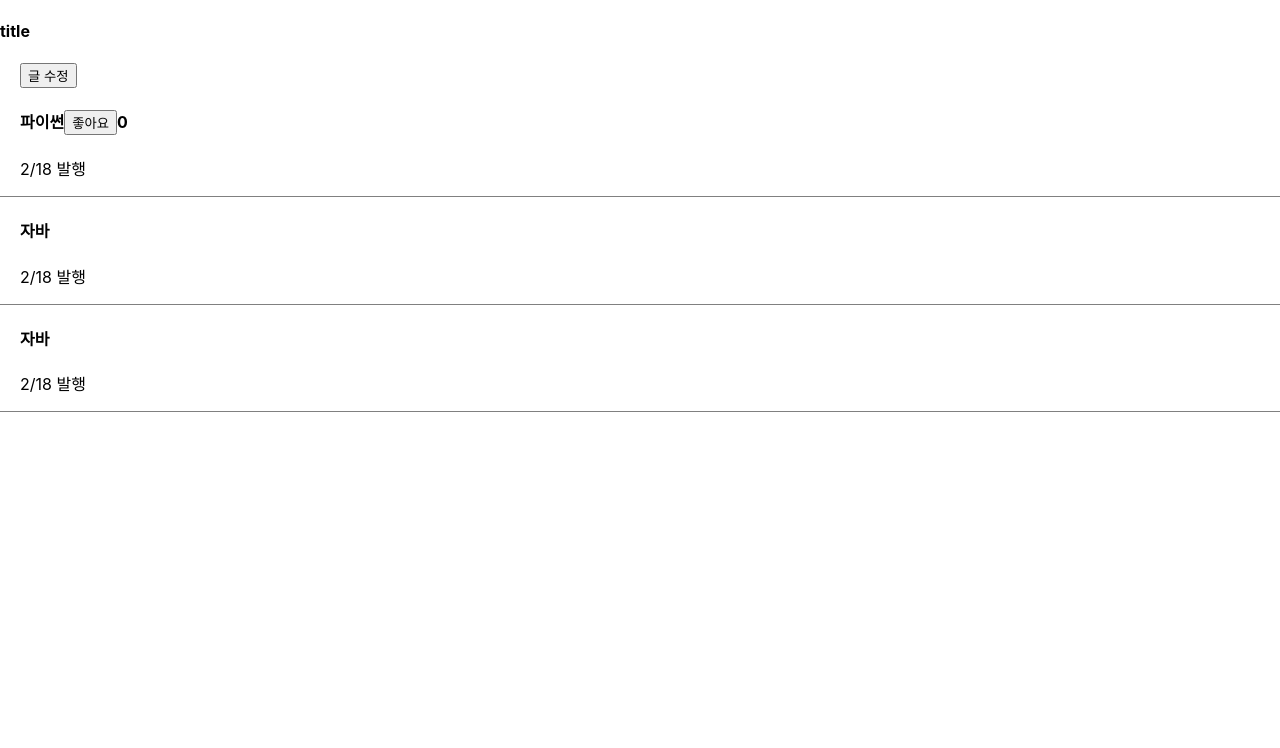
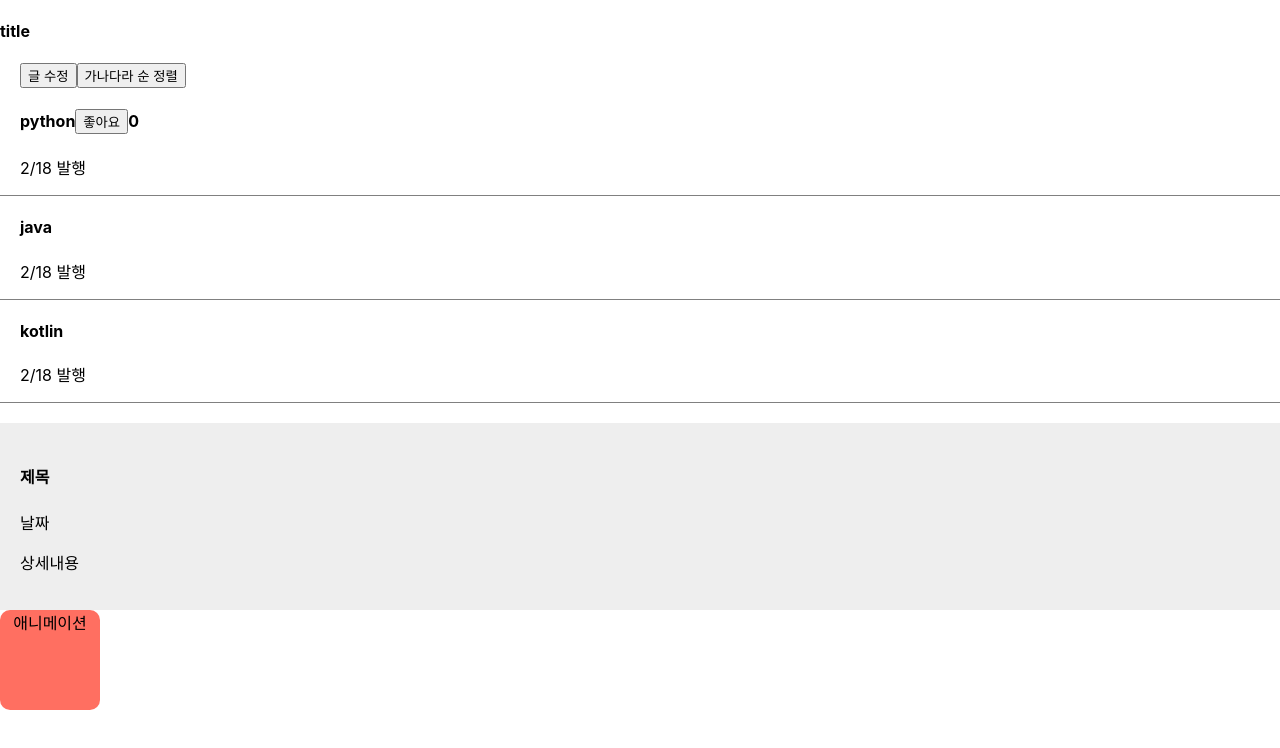
Before and after one commit to eojin312/react, a React (Create React App) app: page / in a window 1280 px wide. Shown: the top 748 px of the page. Built offline with nearby package versions, Linux system fonts and the light colour scheme.

Commit message:
다른 function 을 통해 컴포넌트 만들기

```diff
--- a/src/App.css
+++ b/src/App.css
@@ -21,6 +21,13 @@ div {
   border-bottom: 1px solid grey;
 }
 
+.modal {
+  margin-top: 20px;
+  padding: 20px;
+  background: #eee;
+  text-align: left;
+}
+
 @media (prefers-reduced-motion: no-preference) {
   .App-logo {
     animation: App-logo-spin infinite 20s linear;
@@ -42,6 +49,19 @@ div {
   color: #61dafb;
 }
 
+.animated-div {
+  width: 100px;
+  height: 100px;
+  background-color: #ff6f61;
+  border-radius: 10px;
+  transition: transform 0.3s ease, background-color 0.3s ease;
+}
+
+.animated-div:hover {
+  background-color: #6c5ce7;
+  transform: scale(1.2);
+}
+
 @keyframes App-logo-spin {
   from {
     transform: rotate(0deg);
--- a/src/App.js
+++ b/src/App.js
@@ -6,7 +6,7 @@ import {useState} from "react";
 
 function App() {
     let post = '맛집';
-    let [title1, actionChangeTitle] = useState(['파이썬',  '자바', '코틀린', '루비']);
+    let [title1, actionChangeTitle] = useState(['python', 'java', 'kotlin', 'ruby']);
     let [logo, setLogo] = useState('title');
     let [popupApply, good] = useState(0);
 
@@ -18,9 +18,16 @@ function App() {
             <div className="list">
                 <button onClick={() => {
                     let copy = [...title1]
-                    copy[0] = '여성 코트 추천'
+                    copy[0] = '여성 코트 추천';
                     actionChangeTitle(copy);
                 }}>글 수정
+                </button>
+
+                <button onClick={() => {
+                    let copy = [...title1]
+                    copy.sort((a,b) => a.toLowerCase() < b.toLowerCase() ? -1 : 1);
+                    actionChangeTitle(copy);
+                }}>가나다라 순 정렬
                 </button>
 
                 <h4>{title1[0]}
@@ -36,11 +43,33 @@ function App() {
                 <p>2/18 발행</p>
             </div>
             <div className="list">
-                <h4>{title1[1]}</h4>
+                <h4>{title1[2]}</h4>
                 <p>2/18 발행</p>
             </div>
+
+            <Modal />
+
+            <Anime />
         </div>
     );
 }
 
+function Modal() {
+    return (
+        <div className={"modal"}>
+            <h4>제목</h4>
+            <p>날짜</p>
+            <p>상세내용</p>
+        </div>
+    )
+}
+
+function Anime() {
+    return (
+        <div className="animated-div">
+            애니메이션
+        </div>
+    )
+}
+
 export default App;
```
